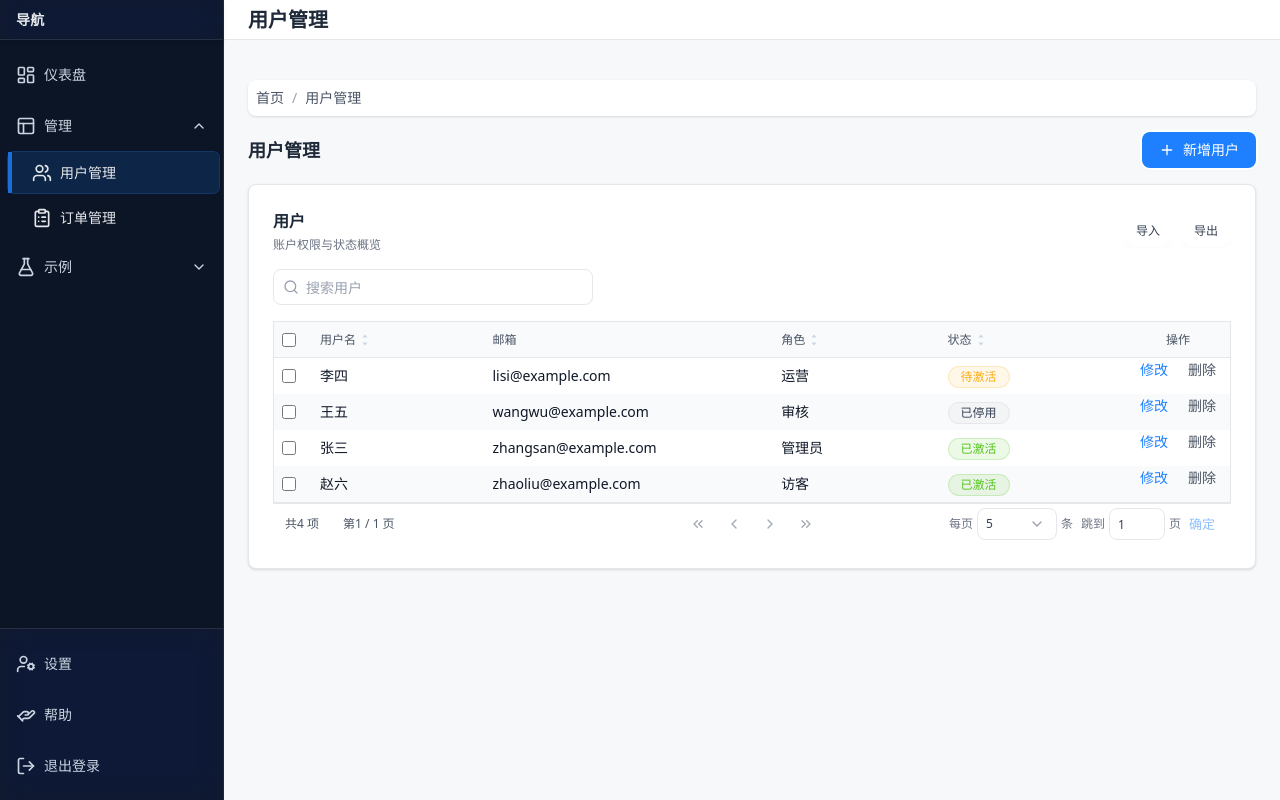
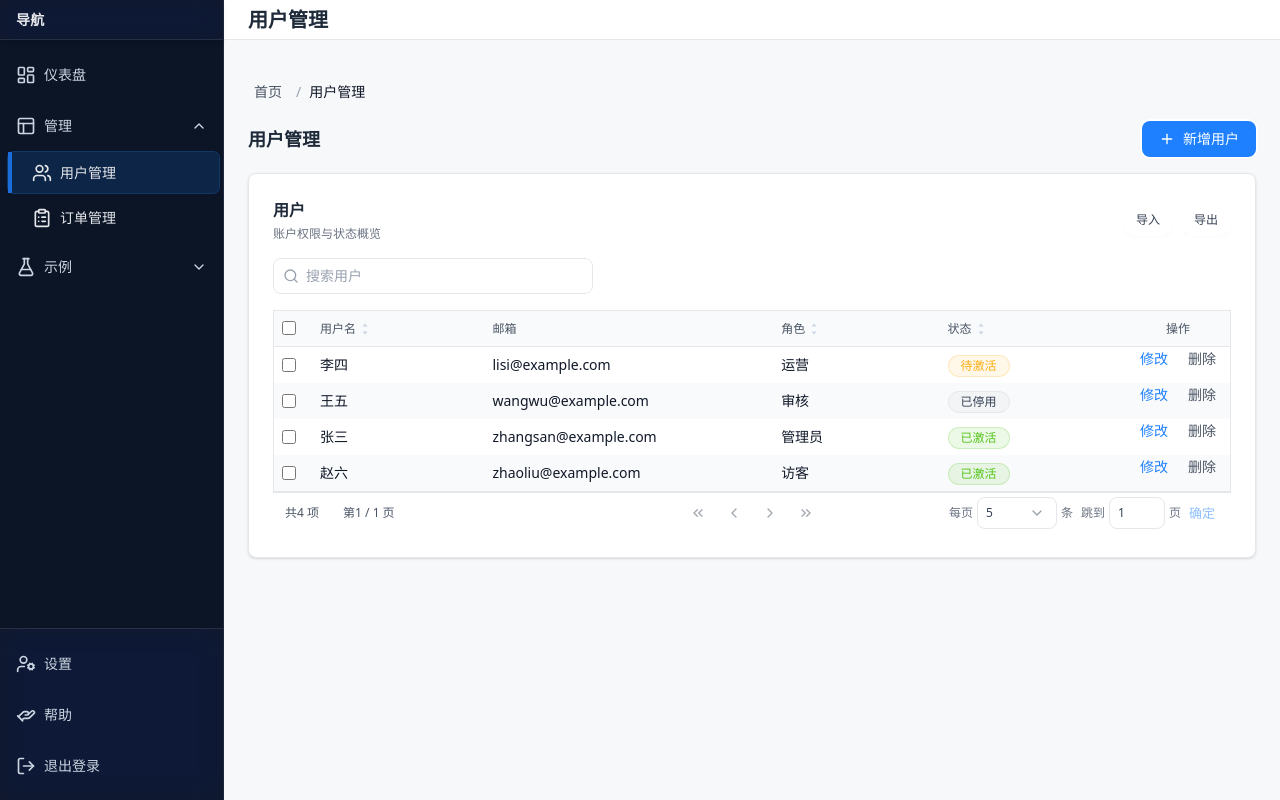
Before and after one commit to zhoumingxuan/sass-ui, a Next.js app: page /users in a window 1280 px wide. Built offline with nearby package versions, Linux system fonts and the light colour scheme.

Commit message:
面包屑修改

```diff
--- a/src/app/dashboard/page.tsx
+++ b/src/app/dashboard/page.tsx
@@ -13,7 +13,7 @@ export default function Dashboard() {
       footerItems={footerItems}
       header={<div className="text-xl font-semibold text-gray-800">仪表盘</div>}
     >
-      <Breadcrumbs />
+      <Breadcrumbs routesMap={{ dashboard: '仪表盘' }} />
       <Grid cols={3} gap={2} className="max-md:grid-cols-2">
         <Card title="今日访问量">1,234</Card>
         <Card title="新增用户">56</Card>
--- a/src/app/orders/page.tsx
+++ b/src/app/orders/page.tsx
@@ -22,7 +22,7 @@ export default function Orders() {
       footerItems={footerItems}
       header={<div className="text-xl font-semibold text-gray-800">订单管理</div>}
     >
-      <Breadcrumbs />
+      <Breadcrumbs routesMap={{ orders: '订单' }} />
       <h2 className="mb-4">订单查询</h2>
       <Card>
         <form className="flex flex-col gap-4">
--- a/src/app/users/page.tsx
+++ b/src/app/users/page.tsx
@@ -134,7 +134,7 @@ const handleSearchChange = (value: string) => {
       footerItems={footerItems}
       header={<div className="text-xl font-semibold text-gray-800">用户管理</div>}
     >
-      <Breadcrumbs />
+      <Breadcrumbs routesMap={{ users: '用户管理' }} />
       <div className="mb-4 flex items-center justify-between">
         <h2 className="text-lg font-semibold text-gray-800">用户管理</h2>
         <Button onClick={() => setShowAdd(true)} icon={<Plus />}>
--- a/src/components/Breadcrumbs.tsx
+++ b/src/components/Breadcrumbs.tsx
@@ -1,32 +1,62 @@
 'use client';
 
-import Link from 'next/link';
+import { ReactNode } from 'react';
 import { usePathname } from 'next/navigation';
-const nameMap: Record<string, string> = {
-  dashboard: '仪表盘',
-  users: '用户管理',
-  orders: '订单查询',
+import ActionLink from './ActionLink';
+
+type Crumb = { title: ReactNode; href?: string };
+type Props = {
+  items?: Crumb[];
+  separator?: ReactNode;
+  routesMap?: Record<string, ReactNode>;
+  homeHref?: string;
+  homeTitle?: ReactNode;
+  className?: string;
 };
 
-export default function Breadcrumbs() {
+export default function Breadcrumbs({
+  items,
+  separator = '/',
+  routesMap,
+  homeHref = '/',
+  homeTitle = '首页',
+  className = '',
+}: Props) {
   const pathname = usePathname();
-  const segments = pathname.split('/').filter(Boolean);
+
+  let computed: Crumb[];
+  if (items && items.length) {
+    computed = items.slice();
+  } else {
+    const segments = pathname.split('/').filter(Boolean);
+    computed = segments.map((seg, i) => ({
+      title: routesMap?.[seg] ?? seg,
+      href: '/' + segments.slice(0, i + 1).join('/'),
+    }));
+  }
+
+  const lastIndex = computed.length - 1;
 
   return (
     <nav
-      className="text-sm my-4 flex items-center gap-2 bg-white p-2 rounded-lg shadow-sm text-gray-600"
+      className={`text-sm my-4 flex items-center flex-wrap gap-2 bg-transparent p-0 rounded-none shadow-none text-gray-500 ${className}`}
       aria-label="breadcrumb"
     >
-      <Link href="/">首页</Link>
-      {segments.map((seg, i) => {
-        const href = '/' + segments.slice(0, i + 1).join('/');
-        return (
-          <span key={href} className="flex items-center gap-2">
-            <span className="text-gray-400">/</span>
-            <Link href={href}>{nameMap[seg] ?? seg}</Link>
-          </span>
-        );
-      })}
+      <ActionLink href={homeHref} className="no-underline hover:underline hover:text-gray-700">
+        {homeTitle}
+      </ActionLink>
+      {computed.map((item, i) => (
+        <span key={`bc-${i}`} className="flex items-center gap-2">
+          <span className="text-gray-400">{separator}</span>
+          {i === lastIndex || !item.href ? (
+            <span className="text-gray-900" aria-current="page">{item.title}</span>
+          ) : (
+            <ActionLink href={item.href} className="no-underline hover:underline hover:text-gray-700">
+              {item.title}
+            </ActionLink>
+          )}
+        </span>
+      ))}
     </nav>
   );
 }
```
